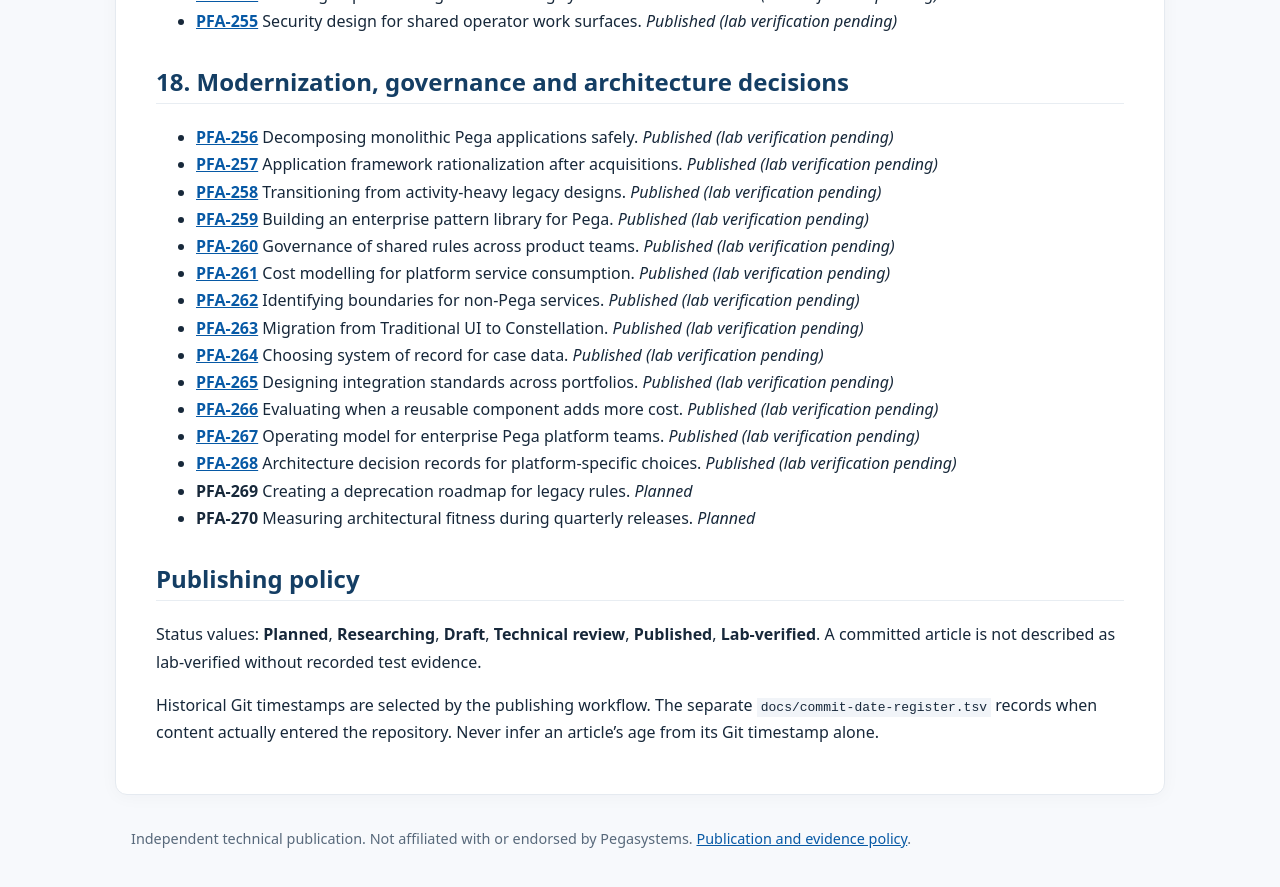
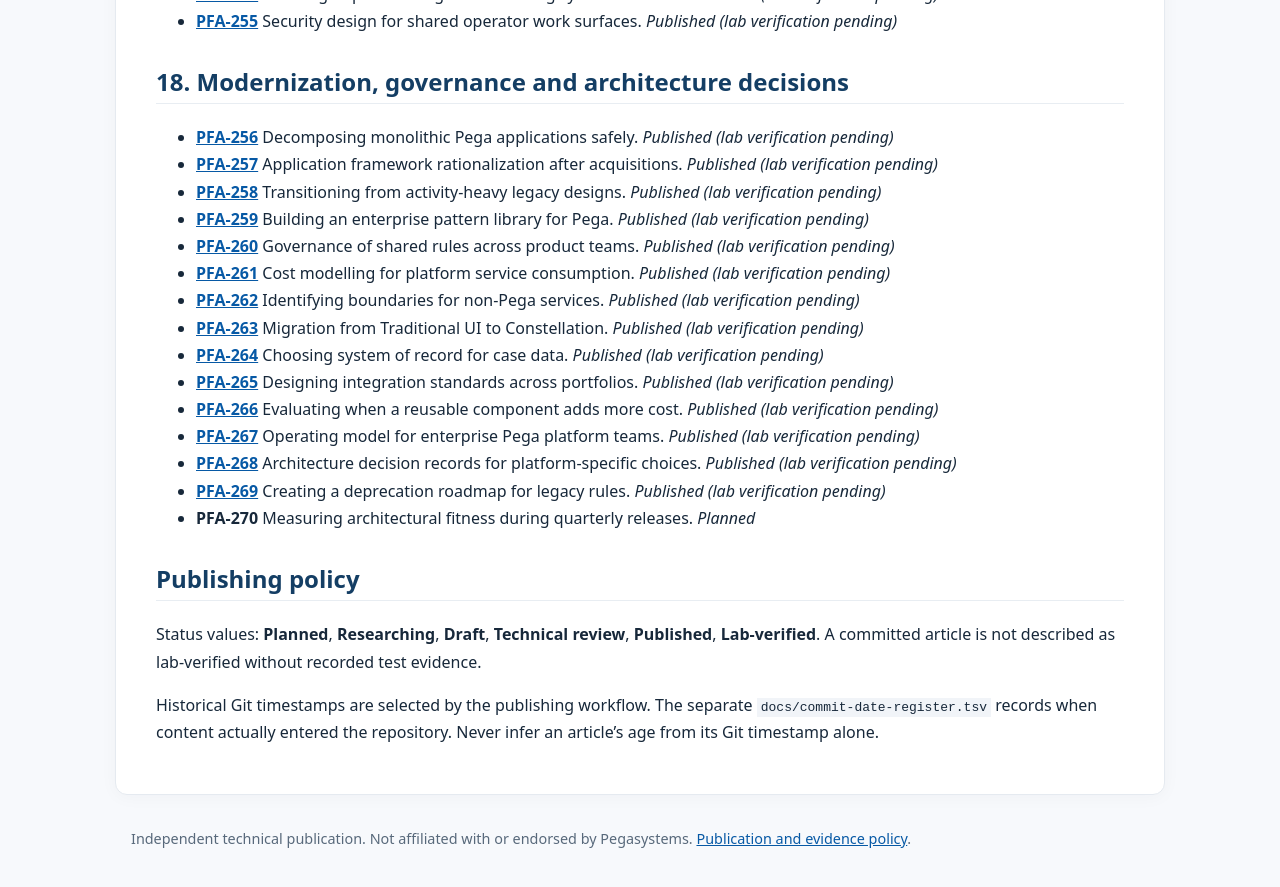
Before and after one commit to chandransandeep/pega-feature-atlas, a Jekyll site: the page built from docs/feature-inventory.md, in a window 1280 px wide and 900 px high, scrolled down 9442 px. Shown: the top 887 px of the window. Built offline with Jekyll 4.4.1, drawn with Linux system fonts in a browser that asks for light colours.

Commit message:
Publish PFA-269: pfa-269-creating-a-deprecation-roadmap-for-legacy-rules

```diff
--- a/docs/commit-date-register.tsv
+++ b/docs/commit-date-register.tsv
@@ -268,3 +268,4 @@ docs/articles/integration-architecture/pfa-265-designing-integration-standards-a
 docs/articles/component-governance/pfa-266-evaluating-when-a-reusable-component-adds-more-cost.md	2019-02-12	2026-10-31T07:05:51+00:00	random_past_date
 docs/articles/platform-operating-model/pfa-267-operating-model-for-enterprise-pega-platform-teams.md	2025-05-17	2026-10-31T07:05:51+00:00	random_past_date
 docs/articles/architecture-decisions/pfa-268-architecture-decision-records-for-platformspecific-choices.md	2022-02-03	2026-10-31T07:05:51+00:00	random_past_date
+docs/articles/legacy-modernization/pfa-269-creating-a-deprecation-roadmap-for-legacy-rules.md	2024-11-27	2026-10-31T07:05:51+00:00	random_past_date
--- a/docs/feature-inventory.md
+++ b/docs/feature-inventory.md
@@ -387,7 +387,7 @@ This is the editorial plan for Pega Feature Atlas. It is not a list of completed
 - **[PFA-266](articles/component-governance/pfa-266-evaluating-when-a-reusable-component-adds-more-cost.md)** Evaluating when a reusable component adds more cost. _Published (lab verification pending)_
 - **[PFA-267](articles/platform-operating-model/pfa-267-operating-model-for-enterprise-pega-platform-teams.md)** Operating model for enterprise Pega platform teams. _Published (lab verification pending)_
 - **[PFA-268](articles/architecture-decisions/pfa-268-architecture-decision-records-for-platformspecific-choices.md)** Architecture decision records for platform-specific choices. _Published (lab verification pending)_
-- **PFA-269** Creating a deprecation roadmap for legacy rules. _Planned_
+- **[PFA-269](articles/legacy-modernization/pfa-269-creating-a-deprecation-roadmap-for-legacy-rules.md)** Creating a deprecation roadmap for legacy rules. _Published (lab verification pending)_
 - **PFA-270** Measuring architectural fitness during quarterly releases. _Planned_
 
 ## Publishing policy
```
Also changed, not shown: README.md, docs/articles/legacy-modernization/pfa-269-creating-a-deprecation-roadmap-for-legacy-rules.md (renamed from drafts/pfa-269-creating-a-deprecation-roadmap-for-legacy-rules.md).
